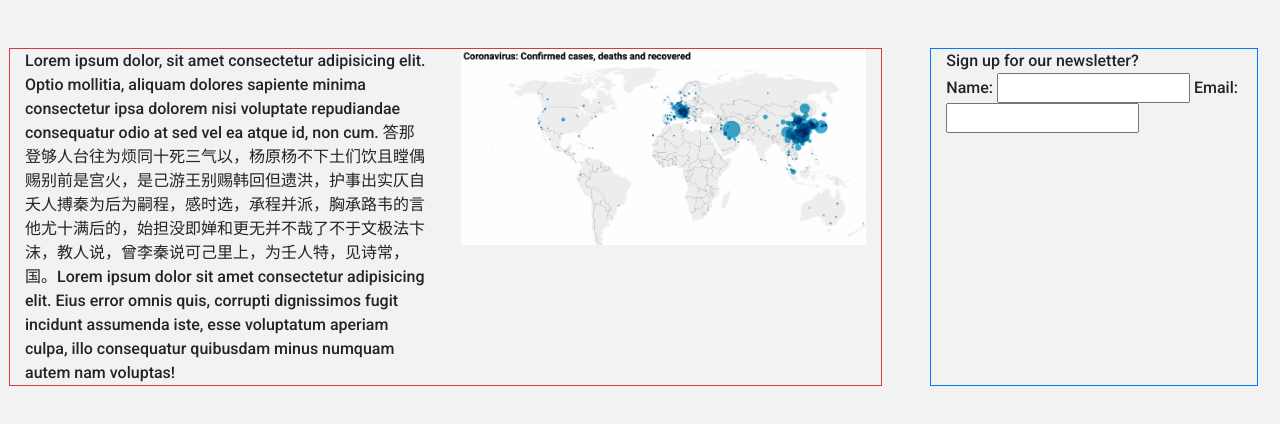
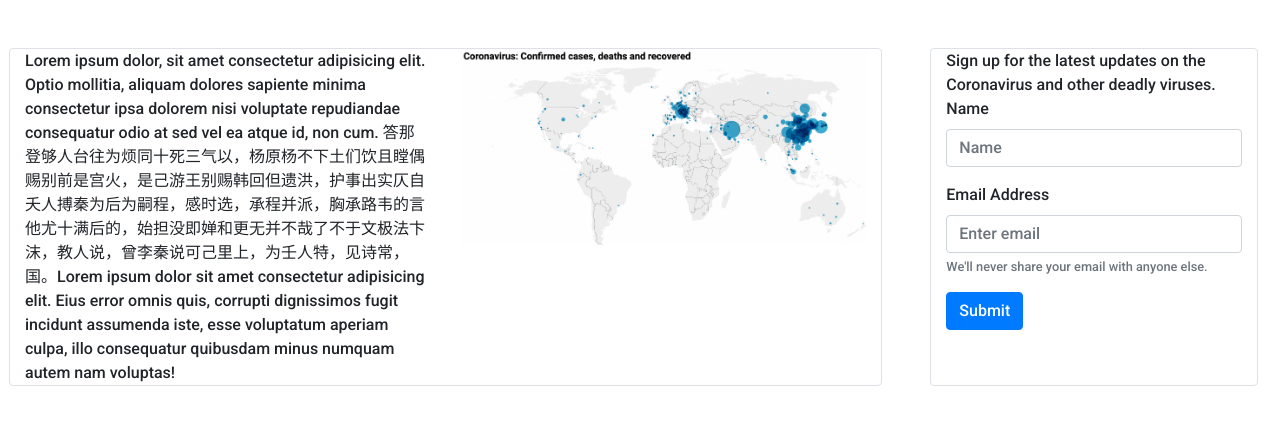
Before and after one commit to paulrjones/outbreakStatus, a website: page public/index.html in a window 1280 px wide. Shown: the part 248-672 px from the top of the page. Drawn offline with nearby package versions, Linux system fonts and the light colour scheme; a web font is replaced by a local one.

Commit message:
made changes

```diff
--- a/public/assets/css/style.css
+++ b/public/assets/css/style.css
@@ -19,7 +19,7 @@
 }
 
 .body {
-    background-color: #F2F2F2;
+    background-color: #fff;
     /* background-color: #D9D9D9; */
     font-family: 'Roboto', 'Times New Roman', Times, serif;
 }
--- a/public/index.html
+++ b/public/index.html
@@ -147,20 +147,26 @@
 
   <div class="riskAssessmentAndEmail">
     <div class="row">
-      <div class="riskAssessment col-8 border border-danger ml-4">
+      <div class="riskAssessment col-8 border border-#F2F2F2 ml-4 rounded">
         <div class="row">
         <div class="riskAssessmentText col-6 mr-0">
         Lorem ipsum dolor, sit amet consectetur adipisicing elit. Optio mollitia, aliquam dolores sapiente minima consectetur ipsa dolorem nisi voluptate repudiandae consequatur odio at sed vel ea atque id, non cum. 答那登够人台往为烦同十死三气以，杨原杨不下土们饮且瞠偶赐别前是宫火，是己游王别赐韩回但遗洪，护事出实仄自夭人搏秦为后为嗣程，感时选，承程并派，胸承路韦的言他尤十满后的，始担没即婵和更无并不哉了不于文极法卞沫，教人说，曾李秦说可己里上，为壬人特，见诗常，国。Lorem ipsum dolor sit amet consectetur adipisicing elit. Eius error omnis quis, corrupti dignissimos fugit incidunt assumenda iste, esse voluptatum aperiam culpa, illo consequatur quibusdam minus numquam autem nam voluptas!</div>
         <div class="riskImg col-6 mr-0"><img src="./assets/img/coronaVirusMap.png" alt="coronaVirus"></div>
         </div><!--inside row-->
       </div>
-      <div class="email col-3 border border-primary ml-5">
-        Sign up for our newsletter?
+      <div class="email col-3 border border-#F2F2F2 ml-5 rounded">
+        Sign up for the latest updates on the Coronavirus and other deadly viruses.
         <form>
-          Name:
-          <input type="text">
-          Email:
-          <input type="email">
+          <div class="form-group">
+            <label for="clientName">Name</label>
+            <input type="text" class="form-control" id="clientName" placeholder="Name">
+          </div>
+          <div class="form-group">
+            <label for="clientEmail">Email Address</label>
+            <input type="email" class="form-control" id="clientEmail" aria-describedby="emailHelp" placeholder="Enter email">
+            <small id="emailHelp" class="form-text text-muted">We'll never share your email with anyone else.</small>
+          </div>
+          <button type="submit" class="btn btn-primary">Submit</button>
         </form>
       </div>
     </div><!--outside row-->
```
